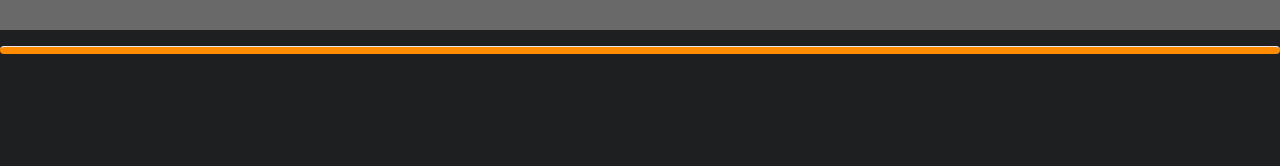
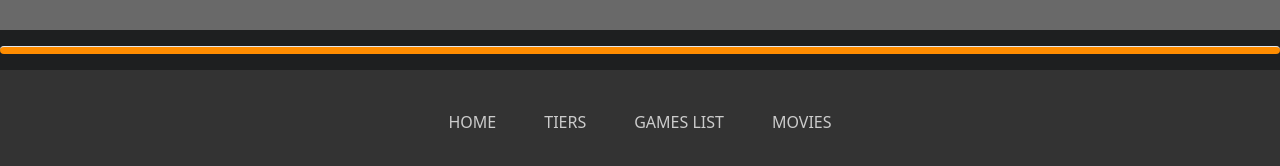
Before and after one commit to palakin-io/games3, a Vue app in the folder my-games/: page / in a window 1280 px wide. Shown: the part 2070-2236 px from the top of the page. Before the commit the page ends 2140 px from the top, so only its background shows below. Built offline with nearby package versions, Linux system fonts and the light colour scheme; no server answers.

Commit message:
some changes and adding footer

```diff
--- a/my-games/src/App.vue
+++ b/my-games/src/App.vue
@@ -2,15 +2,15 @@
 import { RouterView } from 'vue-router'
 import Navbar from './components/Navbar.vue';
 import Chatbot from './components/Chatbot.vue';
+import Footer from './components/Footer.vue';
 
 </script>
 
 <template>
   <Navbar></Navbar>
   <RouterView />
+  <Footer />
   <Chatbot />
 </template>
 
-<style scoped>
-
-</style>
+<style scoped></style>
--- /dev/null
+++ b/my-games/src/components/Footer.vue
@@ -0,0 +1,82 @@
+<template>
+    <footer class="footer">
+        <div class="footer-content">
+            <ul class="footer-list">
+                <li class="footer-item">
+                    <router-link to="/" class="footer-link">Home</router-link>
+                </li>
+                <li class="footer-item">
+                    <a href="#" class="footer-link">Tiers</a>
+                </li>
+                <li class="footer-item">
+                    <router-link to="/games-list" class="footer-link">Games List</router-link>
+                </li>
+                <li class="footer-item">
+                    <router-link to="/movies" class="footer-link">Movies</router-link>
+                </li>
+                <li v-if="authStore.isLoggedIn" class="footer-item">
+                    <a href="javascript:void(0)" class="footer-link" @click="logout">Log Out</a>
+                </li>
+            </ul>
+        </div>
+    </footer>
+</template>
+
+<script setup>
+import { useAuthStore } from '@/stores/auth';
+import { useRouter } from 'vue-router';
+
+const authStore = useAuthStore();
+const router = useRouter();
+
+const logout = () => {
+    authStore.clearTokens();
+    router.push('/');
+    window.location.reload();
+}
+</script>
+
+<style scoped>
+.footer {
+    background-color: #333;
+    color: white;
+    padding: 2rem 0;
+    margin-top: auto;
+    /* Push to bottom if flex container is used in App */
+    width: 100%;
+}
+
+.footer-content {
+    max-width: 1200px;
+    margin: 0 auto;
+    display: flex;
+    justify-content: center;
+    align-items: center;
+}
+
+.footer-list {
+    list-style: none;
+    padding: 0;
+    margin: 0;
+    display: flex;
+    gap: 2rem;
+    flex-wrap: wrap;
+    justify-content: center;
+}
+
+.footer-item {
+    margin: 0.5rem;
+}
+
+.footer-link {
+    color: #ccc;
+    text-decoration: none;
+    font-size: 1rem;
+    text-transform: uppercase;
+    transition: color 0.3s;
+}
+
+.footer-link:hover {
+    color: #ff8c00;
+}
+</style>
--- a/my-games/src/views/GameView.vue
+++ b/my-games/src/views/GameView.vue
@@ -16,8 +16,7 @@
                             {{ gameData.description }}
                         </span>
                     </p>
-                <router-link v-if="authStore.isLoggedIn"
-                    :to="{ name: 'edit-game', params: { id: gameId } }"
+                    <router-link v-if="authStore.isLoggedIn" :to="{ name: 'edit-game', params: { id: gameId } }"
                         class="px-6 py-3 bg-[#c8a876] text-white font-medium rounded-full hover:bg-[#c09858]  transition duration-200 bottom-4 right-4 absolute">
                         EditGame
                     </router-link>
@@ -95,14 +94,17 @@
             <div class="container mx-auto border border-dotted rounded mt-8 mb-8">
                 <div class="min-w-xl mx-auto md:max-w-lg p-10">
                     <ul class="flex flex-col gap-5 text-xl text-gray-300">
-                    <li v-for="osts of gameData.soundtracks" class="border-b border-black rounded-sm cursor-pointer hover:text-white hover:bg-orange-600">
+                        <li v-for="osts of gameData.soundtracks"
+                            class="border-b border-black rounded-sm cursor-pointer hover:text-white hover:bg-orange-600">
                             <a href="#" @click.prevent="openModal(osts.video_url)">{{ osts.title }}</a>
                         </li>
                     </ul>
                 </div>
             </div>
             <modal v-if="showModal" @close="handleClose">
-            <iframe width="880" height="650" :src="modalUrl" title="YouTube video player" frameborder="0" allow="accelerometer; autoplay; clipboard-write; encrypted-media; gyroscope; picture-in-picture; web-share" referrerpolicy="strict-origin-when-cross-origin" allowfullscreen></iframe>
+                <iframe width="880" height="650" :src="modalUrl" title="YouTube video player" frameborder="0"
+                    allow="accelerometer; autoplay; clipboard-write; encrypted-media; gyroscope; picture-in-picture; web-share"
+                    referrerpolicy="strict-origin-when-cross-origin" allowfullscreen></iframe>
             </modal>
         </section>
 
@@ -112,9 +114,31 @@
             <div class="flex justify-center text-3xl font-bold text-gray-300 text-center">
                 Extra Info
             </div>
-        <accordion title="Dates"></accordion>
+            <accordion title="Dates">
+                <div class="flex flex-col md:flex-row items-center justify-around py-6 text-gray-700">
+                    <div class="flex flex-col items-center">
+                        <span class="text-xs font-bold text-gray-400 uppercase tracking-wider mb-1">Start Date</span>
+                        <span class="text-2xl font-bold text-gray-800">{{ formatDate(gameData.dateStart) }}</span>
+                    </div>
+
+                    <div v-if="durationDays !== null"
+                        class="flex flex-col items-center mx-8 my-6 md:my-0 flex-grow w-full md:w-auto">
+                        <span class="text-sm font-bold text-[#c8a876] mb-2">{{ durationDays }} Days</span>
+                        <div class="w-full md:w-48 h-1 bg-gray-200 rounded-full relative overflow-hidden">
+                            <div class="absolute top-0 left-0 h-full bg-[#c8a876] rounded-full w-full"></div>
+                        </div>
+                    </div>
+
+                    <div class="flex flex-col items-center">
+                        <span class="text-xs font-bold text-gray-400 uppercase tracking-wider mb-1">End Date</span>
+                        <span class="text-2xl font-bold text-gray-800">{{ formatDate(gameData.dateEnd) }}</span>
+                    </div>
+                </div>
+            </accordion>
             <accordion title="Trailer">
-            <iframe width="100%" height="650" :src="trailerURL" title="YouTube video player" frameborder="0" allow="accelerometer; autoplay; clipboard-write; encrypted-media; gyroscope; picture-in-picture; web-share" referrerpolicy="strict-origin-when-cross-origin" allowfullscreen></iframe>
+                <iframe width="100%" height="650" :src="trailerURL" title="YouTube video player" frameborder="0"
+                    allow="accelerometer; autoplay; clipboard-write; encrypted-media; gyroscope; picture-in-picture; web-share"
+                    referrerpolicy="strict-origin-when-cross-origin" allowfullscreen></iframe>
             </accordion>
             <accordion title="Wiki"></accordion>
         </section>
@@ -122,19 +146,24 @@
     <div v-else>
         <div aria-label="Loading..." role="status" class="flex items-center space-x-2">
             <svg class="h-20 w-20 animate-spin stroke-gray-500" viewBox="0 0 256 256">
-            <line x1="128" y1="32" x2="128" y2="64" stroke-linecap="round" stroke-linejoin="round" stroke-width="24"></line>
+                <line x1="128" y1="32" x2="128" y2="64" stroke-linecap="round" stroke-linejoin="round"
+                    stroke-width="24"></line>
                 <line x1="195.9" y1="60.1" x2="173.3" y2="82.7" stroke-linecap="round" stroke-linejoin="round"
                     stroke-width="24"></line>
-            <line x1="224" y1="128" x2="192" y2="128" stroke-linecap="round" stroke-linejoin="round" stroke-width="24">
+                <line x1="224" y1="128" x2="192" y2="128" stroke-linecap="round" stroke-linejoin="round"
+                    stroke-width="24">
                 </line>
                 <line x1="195.9" y1="195.9" x2="173.3" y2="173.3" stroke-linecap="round" stroke-linejoin="round"
                     stroke-width="24"></line>
-            <line x1="128" y1="224" x2="128" y2="192" stroke-linecap="round" stroke-linejoin="round" stroke-width="24">
+                <line x1="128" y1="224" x2="128" y2="192" stroke-linecap="round" stroke-linejoin="round"
+                    stroke-width="24">
                 </line>
                 <line x1="60.1" y1="195.9" x2="82.7" y2="173.3" stroke-linecap="round" stroke-linejoin="round"
                     stroke-width="24"></line>
-            <line x1="32" y1="128" x2="64" y2="128" stroke-linecap="round" stroke-linejoin="round" stroke-width="24"></line>
-            <line x1="60.1" y1="60.1" x2="82.7" y2="82.7" stroke-linecap="round" stroke-linejoin="round" stroke-width="24">
+                <line x1="32" y1="128" x2="64" y2="128" stroke-linecap="round" stroke-linejoin="round"
+                    stroke-width="24"></line>
+                <line x1="60.1" y1="60.1" x2="82.7" y2="82.7" stroke-linecap="round" stroke-linejoin="round"
+                    stroke-width="24">
                 </line>
             </svg>
             <span class="text-4xl font-medium text-gray-500">Loading...</span>
@@ -153,12 +182,13 @@
 }
 
 .bg-white {
-    opacity: 0.8; /* Adjust this value between 0 (transparent) and 1 (opaque) */
+    opacity: 0.8;
+    /* Adjust this value between 0 (transparent) and 1 (opaque) */
 }
 </style>
 
 <script setup>
-import { ref, onMounted, watch } from 'vue';
+import { ref, onMounted, watch, computed } from 'vue';
 import { useRoute } from 'vue-router';
 import axios from 'axios'
 import { useRouter } from 'vue-router';
@@ -202,7 +232,7 @@ async function fetchGameData() {
 
 onMounted(fetchGameData)
 
-const embedVideoUrl = (url) =>{
+const embedVideoUrl = (url) => {
     const match = url.match(/(?:youtu\.be\/|youtube\.com\/(?:[^\/]+\/.+\/|(?:v|e(?:mbed)?)\/|.*[?&]v=)|youtu\.be\/)([^"&?\/\s]{11})/);
     let embededURL = '';
     if (match && match[1]) {
@@ -226,4 +256,19 @@ const handleClose = () => {
 
 const router = useRouter();
 
+const formatDate = (dateString) => {
+    if (!dateString) return 'N/A';
+    const date = new Date(dateString);
+    return date.toLocaleDateString('en-GB', { day: '2-digit', month: '2-digit', year: 'numeric' });
+};
+
+const durationDays = computed(() => {
+    if (!gameData.value || !gameData.value.dateStart || !gameData.value.dateEnd) return null;
+    const start = new Date(gameData.value.dateStart);
+    const end = new Date(gameData.value.dateEnd);
+    const diffTime = Math.abs(end - start);
+    const diffDays = Math.ceil(diffTime / (1000 * 60 * 60 * 24));
+    return diffDays;
+});
+
 </script>
```
Lines whose indentation alone changed are shown as unchanged.
